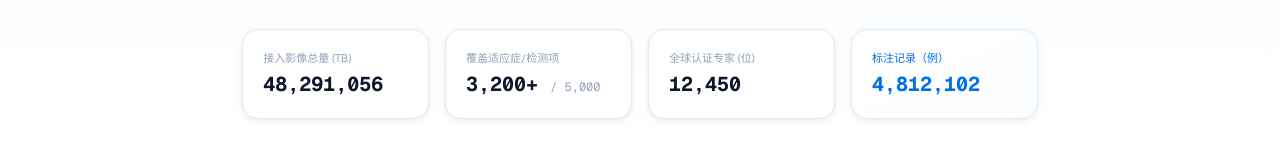
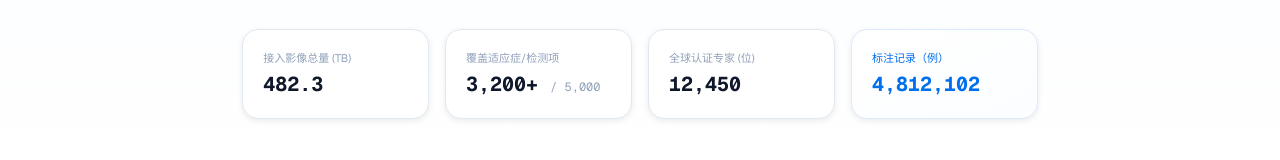
Before and after one commit to Nanqin112233/v0-m, a Next.js app: page / in a window 1280 px wide. Shown: the part 388-548 px from the top of the page. Built offline with nearby package versions, Linux system fonts and the light colour scheme.

Commit message:
fix: update static value in stats card for image volume
Replace dynamic value with static "482.3" for hero section.

```diff
--- a/app/page.tsx
+++ b/app/page.tsx
@@ -239,7 +239,7 @@ export default function HomePage() {
             <div className="bg-white p-5 rounded-xl border border-slate-200 shadow-sm">
               <div className="text-[11px] text-slate-400 mb-1">接入影像总量 (TB)</div>
               <div className="text-xl font-bold font-mono text-slate-900">
-                {imageVolume.toLocaleString()}
+                482.3
               </div>
             </div>
             <div className="bg-white p-5 rounded-xl border border-slate-200 shadow-sm">
```
